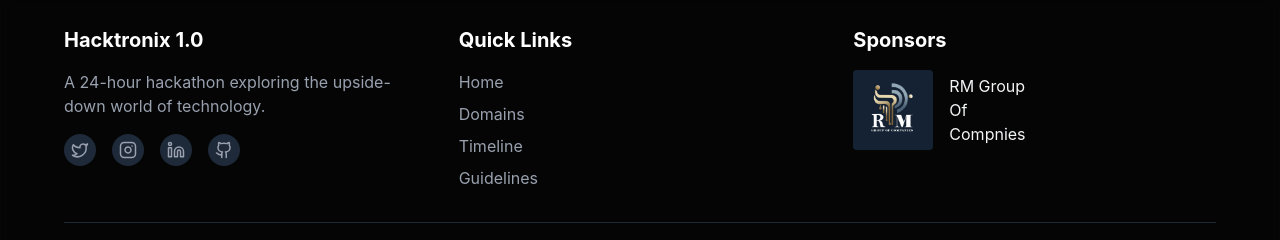
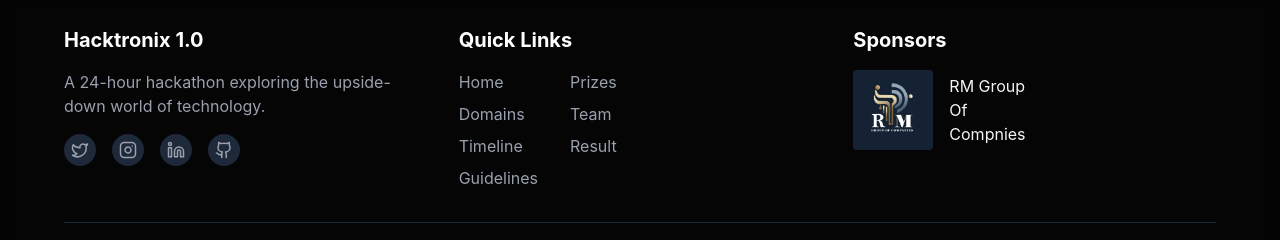
Before and after one commit to Sudharshan2026/Hacktronix, a React (Vite) app: page /team in a window 1280 px wide. Shown: the part 3158-3398 px from the top of the page. Built offline with nearby package versions, Linux system fonts and the light colour scheme.

Commit message:
Update Footer.tsx

```diff
--- a/src/components/Footer.tsx
+++ b/src/components/Footer.tsx
@@ -22,6 +22,8 @@ const Footer: React.FC = () => {
 
             <div>
               <h3 className="text-xl font-bold mb-4 text-white">Quick Links</h3>
+              <div className="flex gap-8">
+                <div>
                   <ul className="space-y-2 text-gray-400">
                     <li>
                       <a href="/" className="hover:text-red-500 transition-colors">
@@ -45,7 +47,27 @@ const Footer: React.FC = () => {
                     </li>
                   </ul>
                 </div>
-
+                <div>
+                  <ul className="space-y-2 text-gray-400">
+                    <li>
+                      <a href="/#prizes" className="hover:text-red-500 transition-colors">
+                        Prizes
+                      </a>
+                    </li>
+                    <li>
+                      <a href="/team" className="hover:text-red-500 transition-colors">
+                        Team
+                      </a>
+                    </li>
+                    <li>
+                      <a href="/results" className="hover:text-red-500 transition-colors">
+                        Result
+                      </a>
+                    </li>
+                  </ul>
+                </div>
+              </div>
+            </div>
             <div>
               <h3 className="text-xl font-bold mb-4 text-white">Sponsors</h3>
               <div className="grid grid-cols-3 gap-4">
```
Lines whose indentation alone changed are shown as unchanged.
